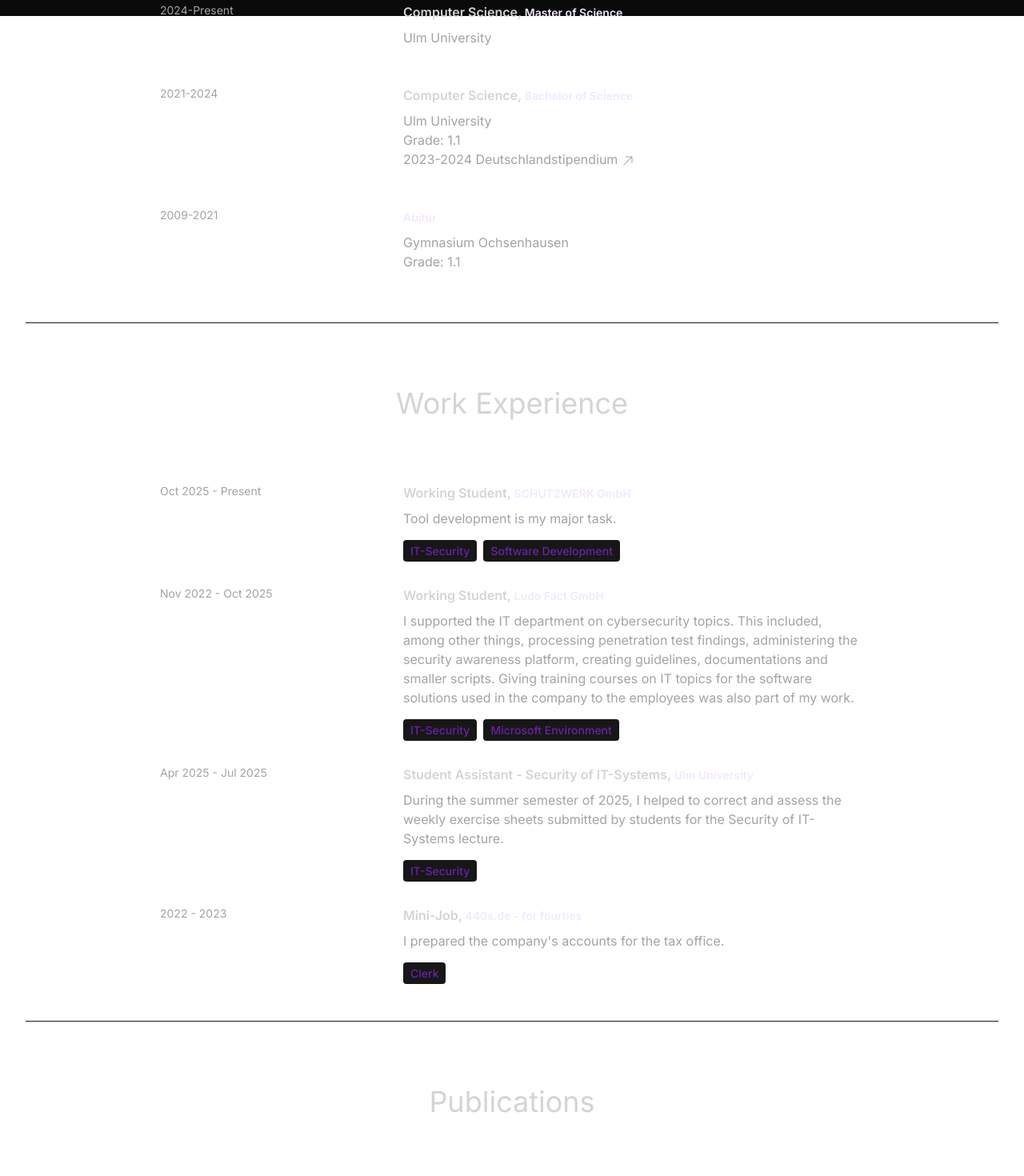
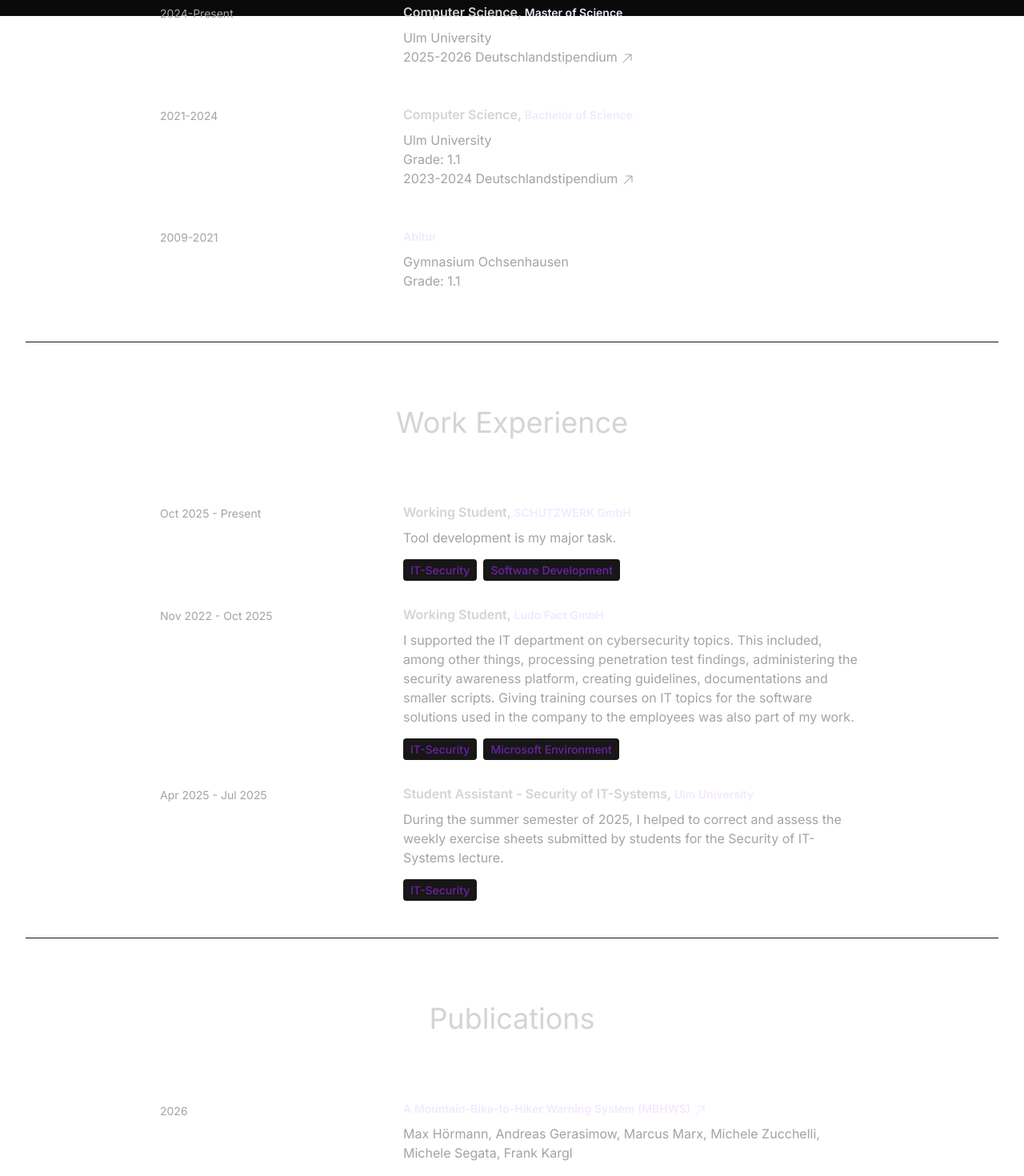
Before and after one commit to maxhoermann/Portfolio-Website-Project, a React (Vite) app: page / in a window 1280 px wide. Shown: the part 780-2250 px from the top of the page at 80% size. Built offline with nearby package versions, Linux system fonts and the light colour scheme.

Commit message:
Added new publication, removed clerk job, adjusted height of years in overviews

```diff
--- a/src/compontents/Education.tsx
+++ b/src/compontents/Education.tsx
@@ -18,7 +18,7 @@ function Education(){
                                 whileInView={{opacity: 1, x: 0}}
                                 initial={{opacity: 0, x: -100}}
                                 transition={{duration: 1}}
-                                className="w-full lg:w-1/4">
+                                className="w-full lg:w-1/4 lg:pt-1">
                                 <p className="mb-2 text-sm text-neutral-800 dark:text-neutral-400">{education.years}</p>
                             </motion.div>
                             <motion.div
--- a/src/compontents/Publicitations.tsx
+++ b/src/compontents/Publicitations.tsx
@@ -18,7 +18,7 @@ function Publicitations(){
                                 whileInView={{opacity: 1, x: 0}}
                                 initial={{opacity: 0, x: -100}}
                                 transition={{duration: 1}}
-                                className="w-full lg:w-1/4">
+                                className="w-full lg:w-1/4 lg:pt-1.5">
                                 <p className="mb-2 text-sm text-neutral-800 dark:text-neutral-400">{publication.year}</p>
                             </motion.div>
                             <motion.div
--- a/src/compontents/WorkExperience.tsx
+++ b/src/compontents/WorkExperience.tsx
@@ -17,7 +17,7 @@ function Work_Experience(){
                                 whileInView={{opacity: 1, x: 0}}
                                 initial={{opacity: 0, x: -100}}
                                 transition={{duration: 1}}
-                                className="w-full lg:w-1/4">
+                                className="w-full lg:w-1/4 lg:pt-1">
                                 <p className="mb-2 text-sm text-neutral-800 dark:text-neutral-400">{experience.years}</p>
                             </motion.div>
                             <motion.div
--- a/src/constants/index.ts
+++ b/src/constants/index.ts
@@ -7,7 +7,7 @@ export const EDUCATION = [
       subject: "Computer Science",
       university: "Ulm University",
       grade : "",
-      additionalInformation: ""
+      additionalInformation: "2025-2026 Deutschlandstipendium "
 
 
    },
@@ -51,15 +51,7 @@ export const WORK_EXPERIENCE = [
       description: "During the summer semester of 2025, I helped to correct and assess the weekly exercise sheets submitted by students for the Security of IT-Systems lecture.",
       topics: ["IT-Security"]
 
-    },
-    {
-         years: "2022 - 2023",
-         role: "Mini-Job",
-         company: "440s.de - for fourties",
-         description: "I prepared the company's accounts for the tax office.",
-         topics: ["Clerk"]
     }
-
  ];
 
  export const CONTACT ={
@@ -67,16 +59,23 @@ export const WORK_EXPERIENCE = [
 
  };
 
- export const PUBLICATIONS = [{
+ export const PUBLICATIONS = [
+     {
+          title: "A Mountain-Bike-to-Hiker Warning System (MBHWS)",
+          year: 2026,
+          authors: "Max Hörmann, Andreas Gerasimow, Marcus Marx, Michele Zucchelli, Michele Segata, Frank Kargl",
+          link: "https://www.uni-ulm.de/in/vs/"
+     },
+     {
           title: "Challenges and Initial Measurements on Communication and Localization for Mountain Bike Safety Applications",
           year: 2025,
           authors: "Michele Zucchelli, Marcus Marx, Max Leopold Hörmann, Frank Kargl, Michele Segata",
           link: "https://ieeexplore.ieee.org/abstract/document/10926002"
      },
- { title: "Poster: MBHWS - a Mountainbike-to-Hiker Warning System",
+     {
+          title: "Poster: MBHWS - a Mountainbike-to-Hiker Warning System",
           year: 2025,
           authors: "Max Leopold Hörmann, Marcus Marx, Michele Segata, Michele Zucchelli, Frank Kargl",
           link: "https://ieeexplore.ieee.org/abstract/document/11054120"
      }
-
  ]
```
Lines whose indentation alone changed are shown as unchanged.
